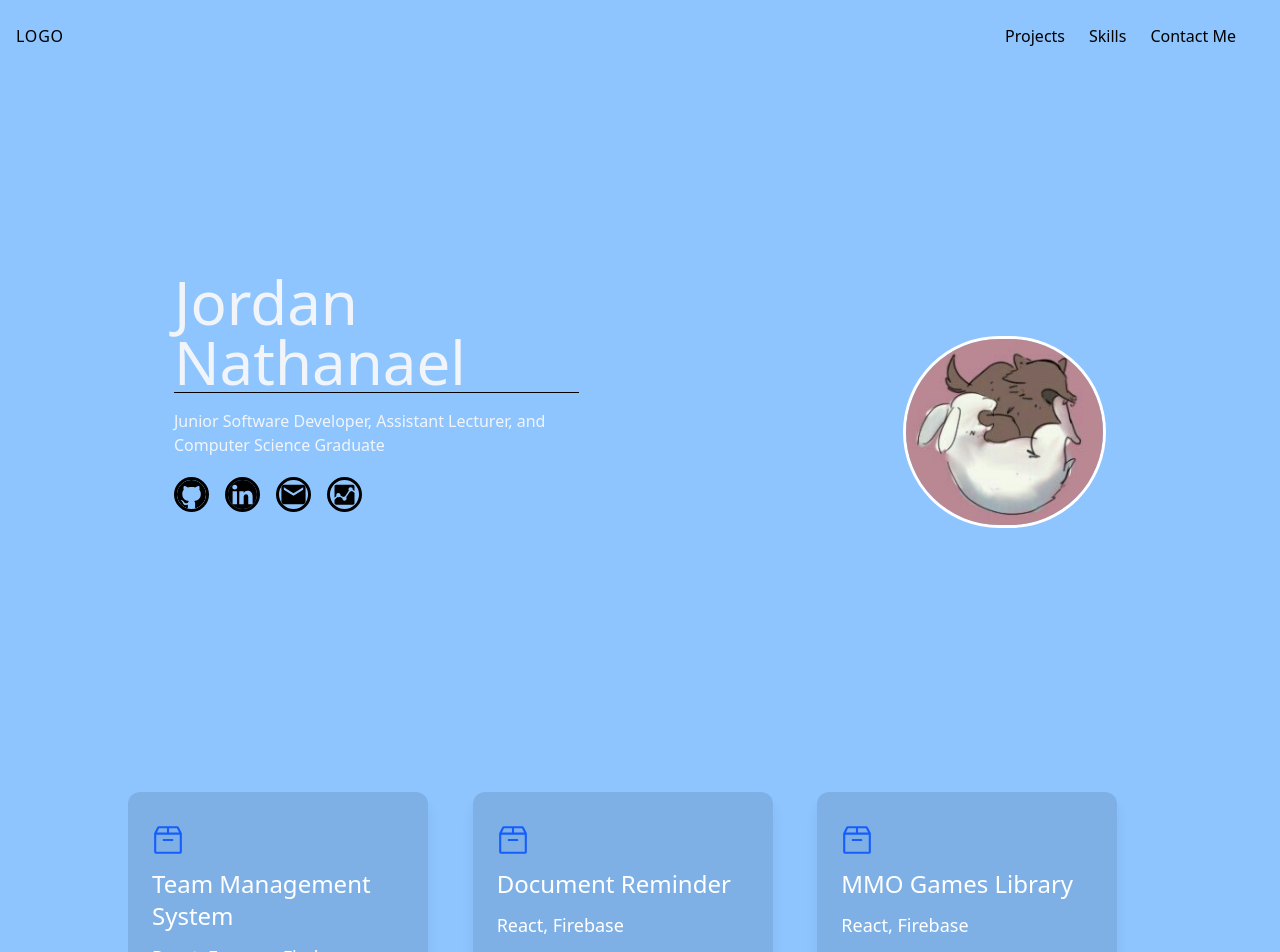
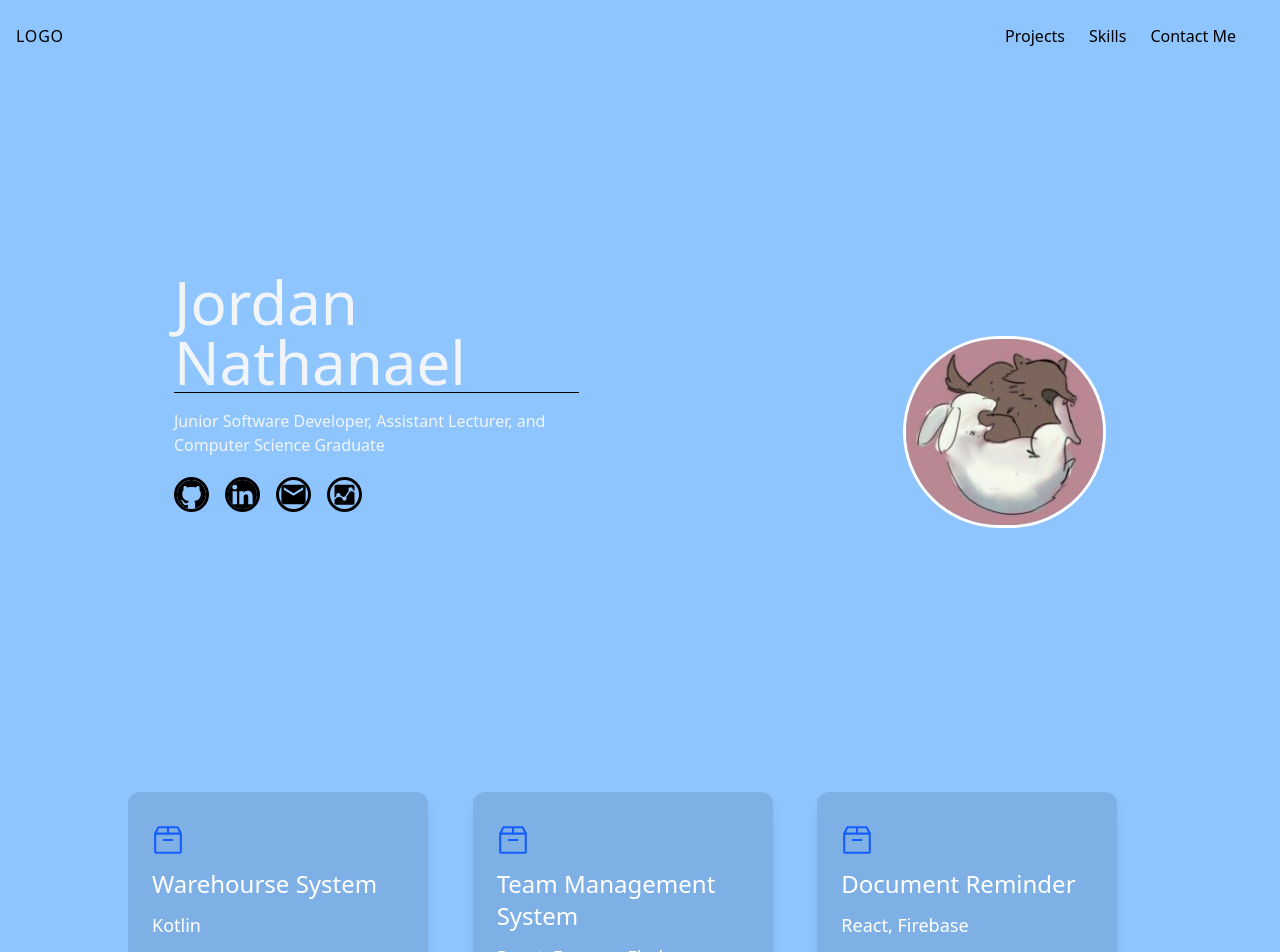
Before and after one commit to XrayenJN/PersonalWebsite, a React (Vite) app: page / in a window 1280 px wide. Shown: the top 952 px of the page. Built offline with nearby package versions, Linux system fonts and the light colour scheme.

Commit message:
feat: add Warehouse system to the projects collection

```diff
--- a/src/constants/projects.js
+++ b/src/constants/projects.js
@@ -3,6 +3,12 @@ import { RxArchive } from "react-icons/rx";
 import backgroundCard from "../assets/card_backround.jpg"
 
 export const ProjectsData = [
+  {
+    icon: RxArchive,
+    title: "Warehourse System",
+    content: "Kotlin",
+    backgroundImage: backgroundCard,
+  },
   {
     icon: RxArchive,
     title: "Team Management System",
@@ -18,7 +24,7 @@ export const ProjectsData = [
   {
     icon: RxArchive,
     title: "MMO Games Library",
-    content: "React, Firebase",
+    content: "Swift",
     backgroundImage: backgroundCard,
   },
   {
```
